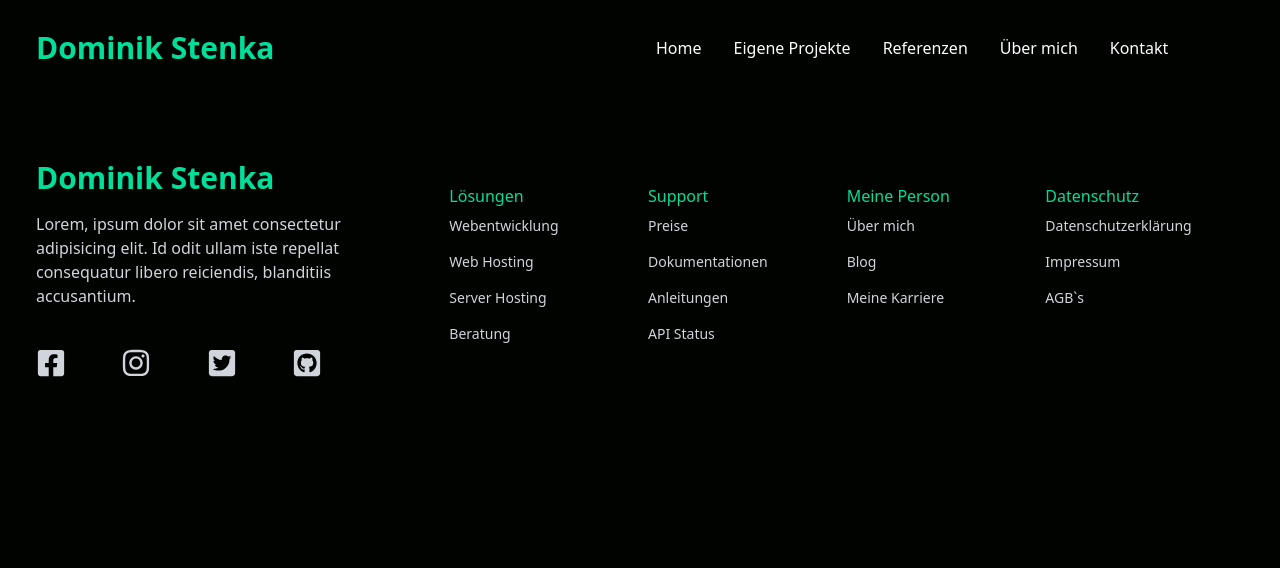
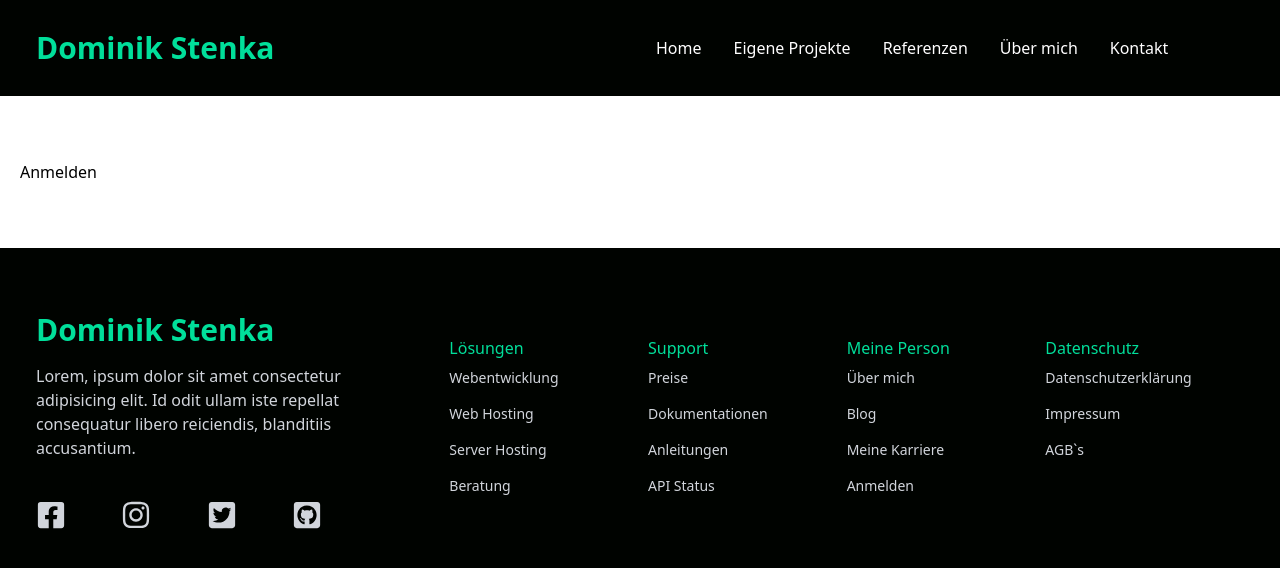
Before and after one commit to dstenka/Portfolio, a React (Create React App) app: page /login in a window 1280 px wide. Shown: the top 568 px of the page. Built offline with nearby package versions, Linux system fonts and the light colour scheme.

Commit message:
added login page

```diff
--- a/src/App.js
+++ b/src/App.js
@@ -9,11 +9,13 @@ import Contact from './pages/Contact';
 import Privacy from './pages/Privacy';
 
 import { BrowserRouter, Routes, Route } from 'react-router-dom';
+import Login from './pages/auth/Login';
 
 function App() {
     return (
+        <>
+            <Navbar />
             <BrowserRouter>
-            <Navbar />
                 <Routes>
                     <Route path="/" element={<LandingPage />} />
                     <Route path="/my_projects" element={<Projects />} />
@@ -21,9 +23,11 @@ function App() {
                     <Route path="/about_me" element={<AboutMe />} />
                     <Route path="/contact" element={<Contact />} />
                     <Route path="/privacy" element={<Privacy />} />
+                    <Route path="/login" element={<Login />}></Route>
                 </Routes>
+            </BrowserRouter>
             <Footer />
-        </BrowserRouter>
+        </>
     );
 }
 
--- a/src/components/Footer.jsx
+++ b/src/components/Footer.jsx
@@ -74,6 +74,9 @@ const Footer = () => {
                         <li className="py-2 text-sm">Über mich</li>
                         <li className="py-2 text-sm">Blog</li>
                         <li className="py-2 text-sm">Meine Karriere</li>
+                        <li className="py-2 text-sm">
+                            <a href="/login">Anmelden</a>
+                        </li>
                     </ul>
                 </div>
                 <div>
--- /dev/null
+++ b/src/pages/auth/Login.jsx
@@ -0,0 +1,13 @@
+import React from 'react';
+
+const Login = () => {
+    return (
+        <div className="w-full bg-white py-16 px-4">
+            <div className="max-w-[1240px] mx-auto grid md:grid-cols-2">
+                Anmelden
+            </div>
+        </div>
+    );
+};
+
+export default Login;
```
Lines whose indentation alone changed are shown as unchanged.
